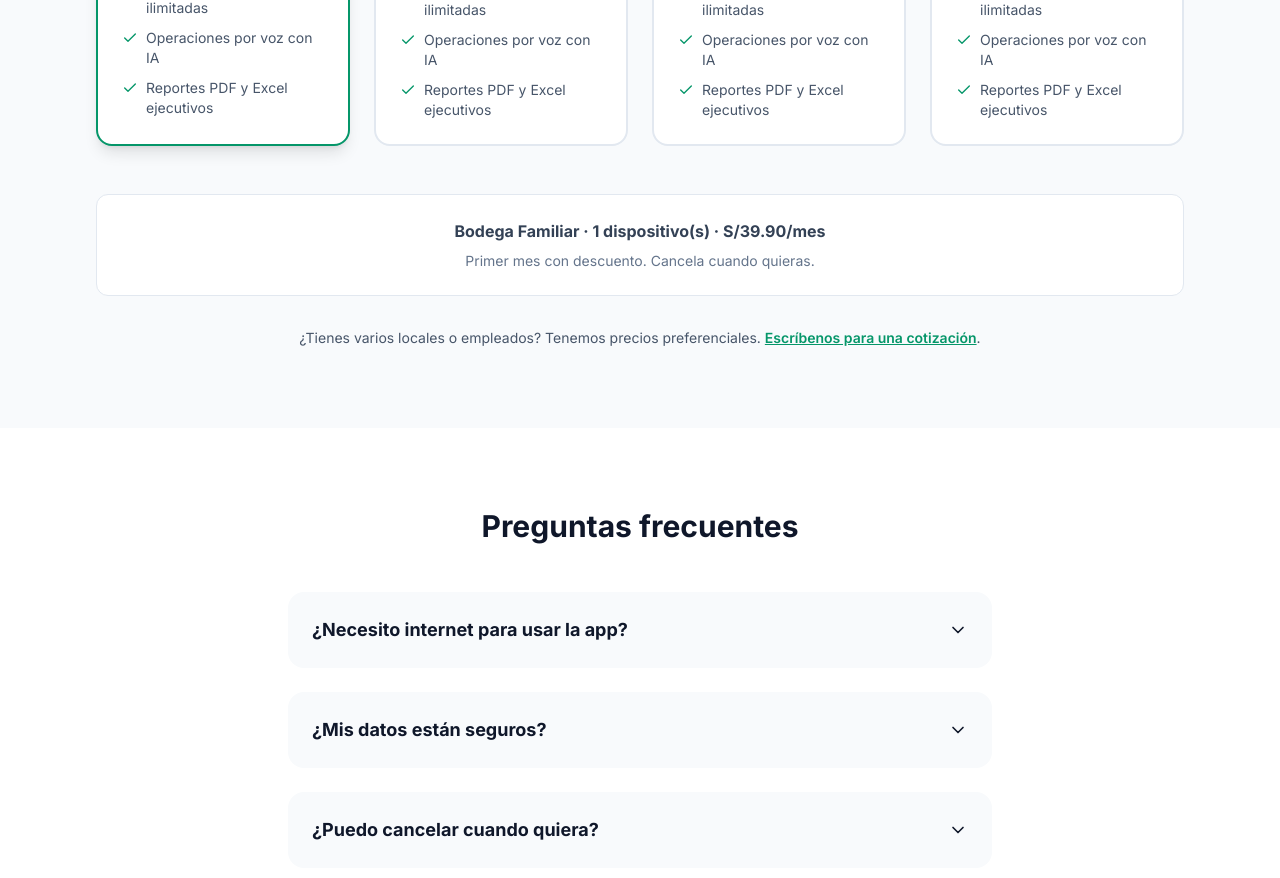
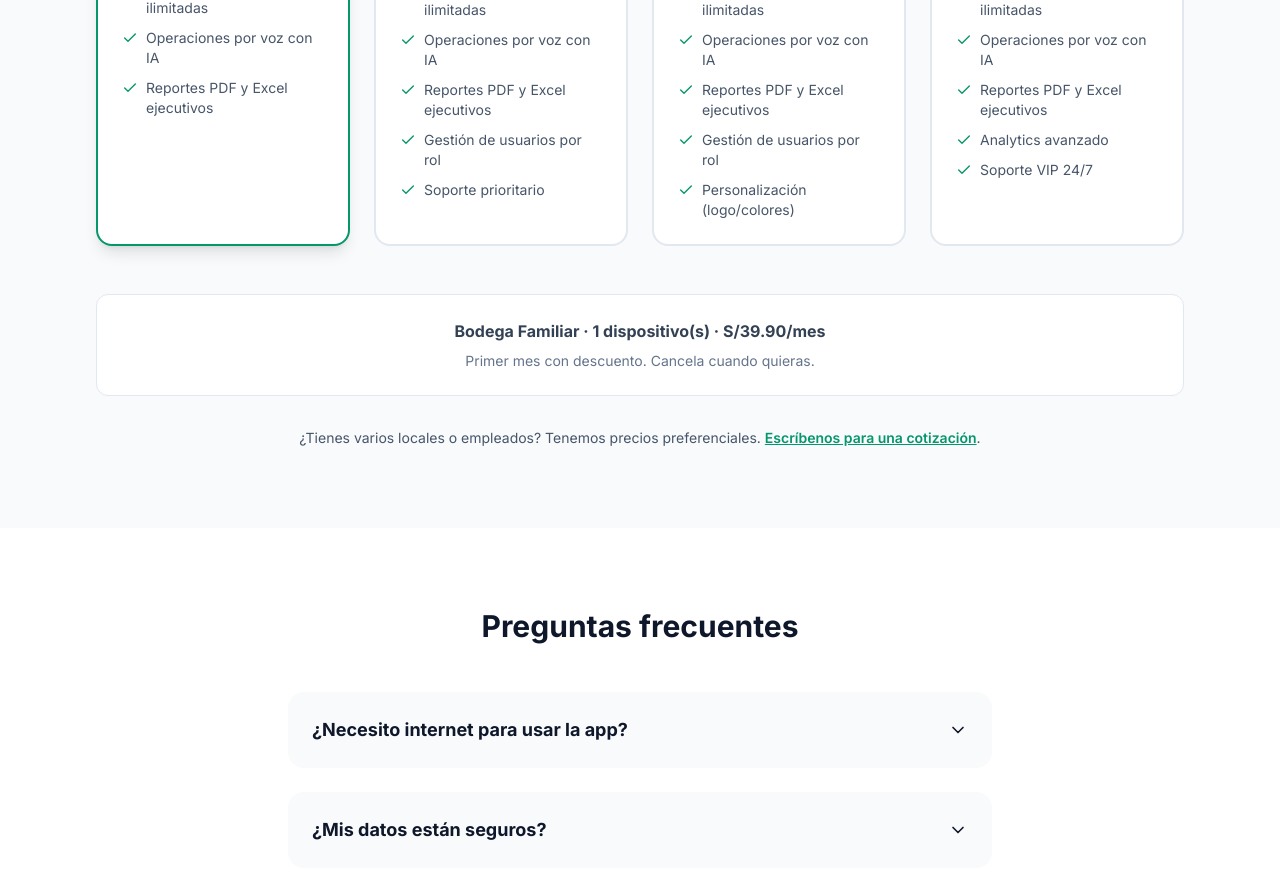
Before and after one commit to hameaidata/web-caseritoai, a Next.js app in the folder frontend/: page / in a window 1280 px wide. Shown: the part 2788-3666 px from the top of the page. Built offline with nearby package versions, Linux system fonts and the light colour scheme.

Commit message:
fix: update pricing to match Culqi rates (40, 100, 160, 290)

```diff
--- a/frontend/src/components/sections/Pricing.tsx
+++ b/frontend/src/components/sections/Pricing.tsx
@@ -26,6 +26,8 @@ const PLANS = [
       'Proveedores y compras ilimitadas',
       'Operaciones por voz con IA',
       'Reportes PDF y Excel ejecutivos',
+      'Gestión de usuarios por rol',
+      'Soporte prioritario',
     ],
   },
   {
@@ -38,6 +40,8 @@ const PLANS = [
       'Proveedores y compras ilimitadas',
       'Operaciones por voz con IA',
       'Reportes PDF y Excel ejecutivos',
+      'Gestión de usuarios por rol',
+      'Personalización (logo/colores)',
     ],
   },
   {
@@ -50,6 +54,8 @@ const PLANS = [
       'Proveedores y compras ilimitadas',
       'Operaciones por voz con IA',
       'Reportes PDF y Excel ejecutivos',
+      'Analytics avanzado',
+      'Soporte VIP 24/7',
     ],
   },
 ];
```
